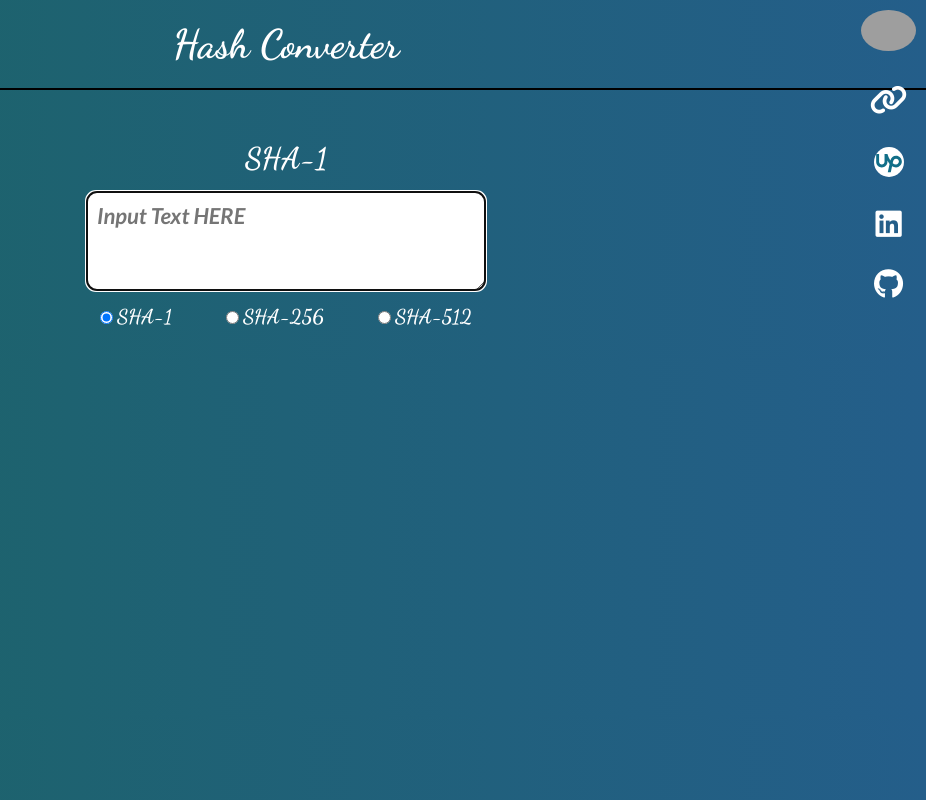
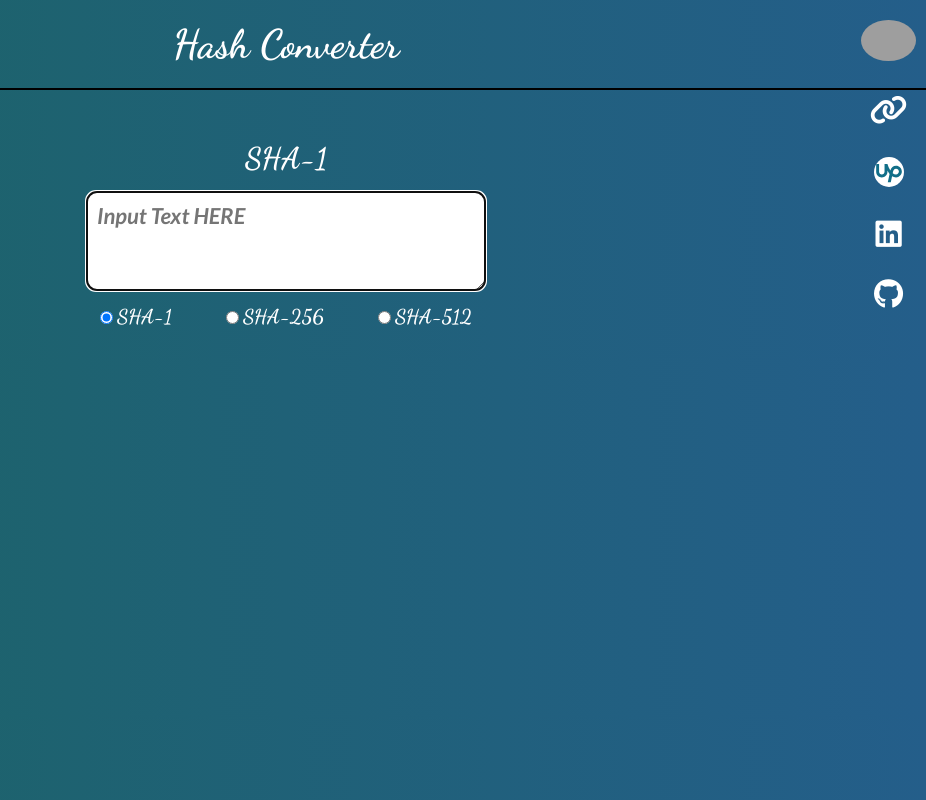
Before and after one commit to piyusharora91/REACT-HASH-GENERATOR, a React (Create React App) app: page / in a window 1280 px wide. Shown: the whole page, without its empty margins (354-1280 px from the left). Built offline with nearby package versions, Linux system fonts and the light colour scheme; grey boxes are pictures that could not be loaded.

Commit message:
nav desktop/tablet position

```diff
--- a/src/components/NavBar/NavBar.css
+++ b/src/components/NavBar/NavBar.css
@@ -63,7 +63,7 @@
         flex-direction: column;
         justify-content: flex-start;
         bottom: initial;
-        top: -20px;
+        top: -10px;
         left: initial;
         right: 0px;
         border-radius: 20px;
```
